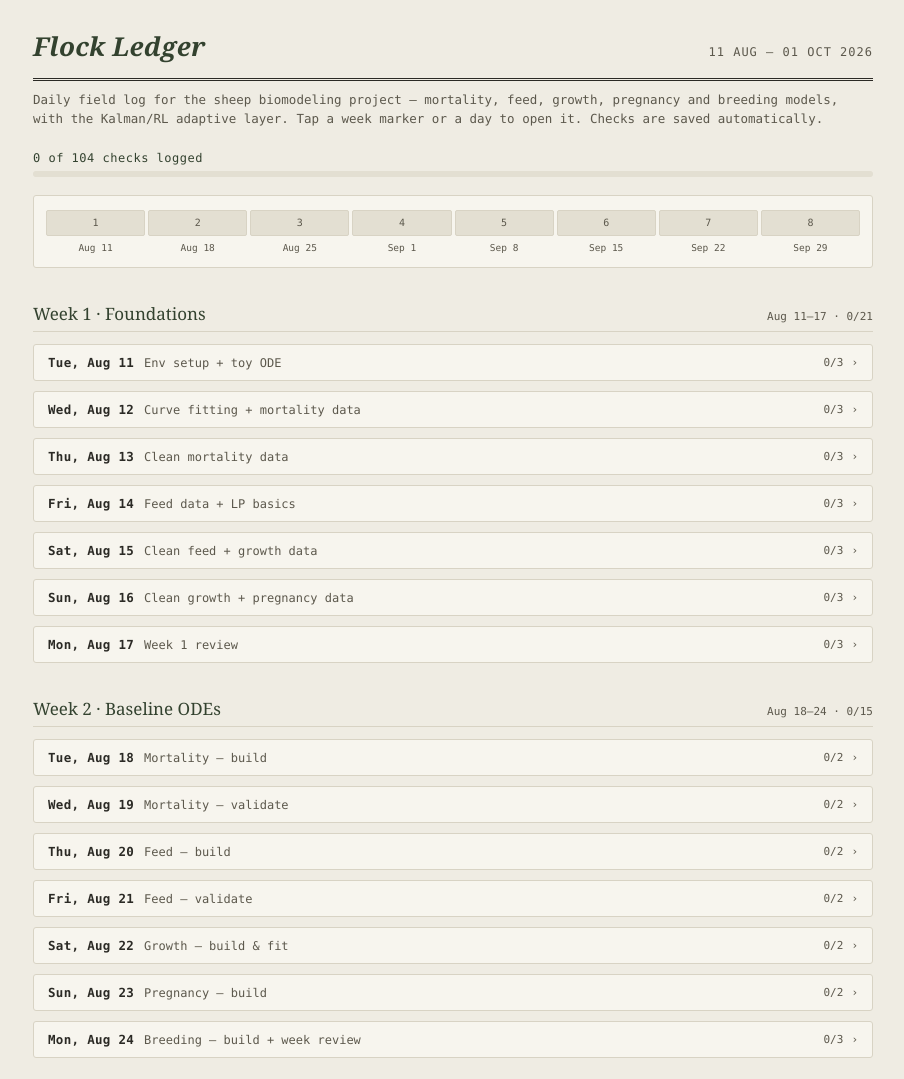
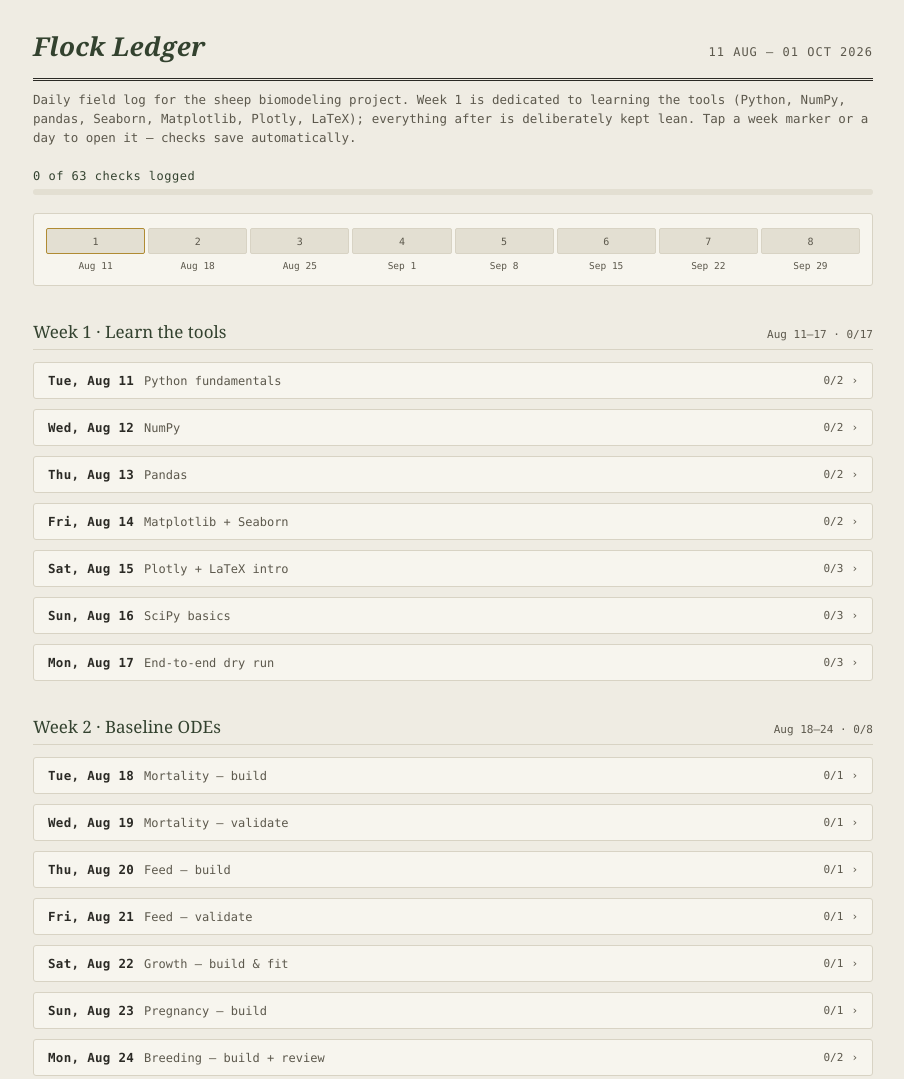
Before and after one commit to Shivsmaranreddy/ISEF-CBIO-Project, a plain HTML site: page index.html in a window 1280 px wide. Shown: the top 1079 px of the page, without its empty margins (187-1091 px from the left). Drawn offline with Linux system fonts and the light colour scheme.

Commit message:
Refactor CSS and update task descriptions
Removed unused CSS variable for 'done' and updated text descriptions for clarity. Adjusted task completion logic to simplify the code.

```diff
--- a/index.html
+++ b/index.html
@@ -10,7 +10,6 @@
     --clay:#8C5B3E;
     --gold:#B08B33;
     --card:#F7F5EE;
-    --done:#4B5D46;
     --font-head: Georgia, "Iowan Old Style", "Palatino Linotype", serif;
     --font-mono: "SF Mono", "IBM Plex Mono", ui-monospace, Menlo, Consolas, monospace;
   }
@@ -31,7 +30,6 @@
 
   .subhead{font-size:12.5px;color:var(--ink-soft);margin:10px 0 22px;line-height:1.5;}
 
-  /* Flock trail — signature progress element */
   .trail{
     display:flex;gap:3px;align-items:flex-end;margin:18px 0 28px;
     padding:14px 12px;background:var(--card);border:1px solid var(--paper-line);border-radius:3px;
@@ -45,6 +43,7 @@
   .trail-week.complete .trail-mark{background:var(--moss);color:#F7F5EE;border-color:var(--moss-deep);}
   .trail-week.active .trail-mark{outline:2px solid var(--clay);outline-offset:1px;}
   .trail-label{font-size:9.5px;color:var(--ink-soft);text-align:center;}
+  .trail-week.learn .trail-mark{border-color:var(--gold);}
 
   .progress-line{font-size:12px;color:var(--moss-deep);margin-bottom:6px;letter-spacing:0.5px;}
   .progress-bar-outer{height:6px;background:#E3DFD2;border-radius:3px;overflow:hidden;}
@@ -102,7 +101,6 @@
   .reset-btn:hover{background:var(--clay);color:#F7F5EE;}
 
   .loading{text-align:center;padding:40px;color:var(--ink-soft);font-size:12px;}
-  .err{color:#8C5B3E;font-size:11px;text-align:center;padding:8px;}
 
   @media (max-width:560px){
     .trail{overflow-x:auto;}
@@ -117,7 +115,7 @@
     <div class="dates">11 Aug – 01 Oct 2026</div>
   </div>
   <div class="subhead">
-    Daily field log for the sheep biomodeling project — mortality, feed, growth, pregnancy and breeding models, with the Kalman/RL adaptive layer. Tap a week marker or a day to open it. Checks are saved automatically.
+    Daily field log for the sheep biomodeling project. Week 1 is dedicated to learning the tools (Python, NumPy, pandas, Seaborn, Matplotlib, Plotly, LaTeX); everything after is deliberately kept lean. Tap a week marker or a day to open it — checks save automatically.
   </div>
 
   <div class="progress-line" id="overallLine">Loading progress…</div>
@@ -136,235 +134,194 @@
 (function(){
 
   const WEEKS = [
-    { label: "Week 1 · Foundations", range: "Aug 11–17", days: [
-      { date: "2026-08-11", title: "Env setup + toy ODE", tasks: [
-        "Set up Python (Colab/Jupyter); confirm scipy, numpy, pandas import cleanly",
-        "Run solve_ivp on a toy exponential-decay example",
-        "Create Zotero library; add 3 seed references"
+    { label: "Week 1 · Learn the tools", range: "Aug 11–17", learn:true, days: [
+      { date: "2026-08-11", title: "Python fundamentals", tasks: [
+        "Python basics in Colab — variables, loops, functions",
+        "Pull Lamb Mortality farm records into a CSV"
       ]},
-      { date: "2026-08-12", title: "Curve fitting + mortality data", tasks: [
-        "Practice curve_fit on synthetic data",
-        "Pull lamb mortality farm records into a working CSV",
-        "Read 1 paper on hazard/survival models in livestock"
+      { date: "2026-08-12", title: "NumPy", tasks: [
+        "NumPy — arrays, vectorized ops, basic linear algebra",
+        "Clean the Mortality dataset (units, missing values)"
       ]},
-      { date: "2026-08-13", title: "Clean mortality data", tasks: [
-        "Clean mortality data — missing values, consistent units",
-        "Practice solve_ivp on a 2-compartment toy model",
-        "Log every data source in Zotero with full citation"
+      { date: "2026-08-13", title: "Pandas", tasks: [
+        "Pandas — DataFrames, filtering, groupby, merging",
+        "Pull Feed ingredient data + ICAR nutrient tables"
       ]},
-      { date: "2026-08-14", title: "Feed data + LP basics", tasks: [
-        "Pull feed ingredient list, costs, ICAR nutrient tables",
-        "Solve one toy linear programming problem in PuLP",
-        "Watch 1 RL intro video — state/action/reward"
+      { date: "2026-08-14", title: "Matplotlib + Seaborn", tasks: [
+        "Matplotlib — line/scatter plots; Seaborn — distributions, pairplots",
+        "Clean the Feed dataset"
       ]},
-      { date: "2026-08-15", title: "Clean feed + growth data", tasks: [
-        "Clean feed dataset; build nutrient requirement reference table",
-        "Pull weight-at-age records per animal",
-        "Watch 1 more RL intro video"
+      { date: "2026-08-15", title: "Plotly + LaTeX intro", tasks: [
+        "Plotly — one interactive chart (hover/zoom)",
+        "Overleaf — \"Learn LaTeX in 30 minutes\"; open a paper template",
+        "Pull Growth (weight-at-age) records"
       ]},
-      { date: "2026-08-16", title: "Clean growth + pregnancy data", tasks: [
-        "Clean growth data; flag missing/irregular ages",
-        "Pull pregnancy & breeding records (BCS, mating dates, outcomes)",
-        "Draft state / action / reward definitions on paper"
+      { date: "2026-08-16", title: "SciPy basics", tasks: [
+        "scipy.integrate.solve_ivp — run one toy ODE example",
+        "scipy.optimize.curve_fit — fit a toy curve",
+        "Pull Pregnancy & Breeding records"
       ]},
-      { date: "2026-08-17", title: "Week 1 review", tasks: [
-        "Confirm all 5 datasets are cleaned and saved",
-        "Note open data gaps per model",
-        "Review week goals vs. actual — adjust week 2 if behind"
+      { date: "2026-08-17", title: "End-to-end dry run", tasks: [
+        "One mini pipeline: load CSV → clean → plot → fit a toy curve",
+        "Clean Pregnancy & Breeding datasets",
+        "Set up Zotero library; log all data sources with citations"
       ]}
     ]},
 
     { label: "Week 2 · Baseline ODEs", range: "Aug 18–24", days: [
       { date: "2026-08-18", title: "Mortality — build", tasks: [
-        "Build hazard-decay ODE skeleton (dS/dt = -h·S)",
-        "Fit logistic regression coefficients on real data"
+        "Build hazard-decay ODE; fit logistic coefficients on real data"
       ]},
       { date: "2026-08-19", title: "Mortality — validate", tasks: [
-        "Plot fitted survival curve vs. real data",
-        "Sanity-check hazard direction/magnitude makes sense"
+        "Plot fitted survival curve vs. real data"
       ]},
       { date: "2026-08-20", title: "Feed — build", tasks: [
-        "Build LP ration model (or rumen-pool ODE) in PuLP/scipy",
-        "Run baseline least-cost ration optimization"
+        "Build LP ration model in PuLP; run baseline optimization"
       ]},
       { date: "2026-08-21", title: "Feed — validate", tasks: [
-        "Check optimized ration meets all nutrient constraints",
-        "Compare against your farm's actual current ration"
+        "Check optimized ration vs. real constraints and current ration"
       ]},
       { date: "2026-08-22", title: "Growth — build & fit", tasks: [
-        "Fit Gompertz curve per breed using curve_fit",
-        "Plot fitted curves against real weight-at-age points"
+        "Fit Gompertz curve per breed with curve_fit"
       ]},
       { date: "2026-08-23", title: "Pregnancy — build", tasks: [
-        "Build reproductive-state ODE (Open→Bred→Pregnant→Lambed)",
-        "Estimate transition rates from real breeding records"
+        "Build reproductive-state ODE; estimate transition rates"
       ]},
-      { date: "2026-08-24", title: "Breeding — build + week review", tasks: [
-        "Build selection-index / Price-equation baseline",
-        "Review all 5 baseline models side by side",
-        "List which models look strongest going into validation week"
+      { date: "2026-08-24", title: "Breeding — build + review", tasks: [
+        "Build selection-index/Price-equation baseline",
+        "Quick review of all 5 baselines together"
       ]}
     ]},
 
     { label: "Week 3 · Validate & choose priority", range: "Aug 25–31", days: [
       { date: "2026-08-25", title: "Fit checks — Mortality + Growth", tasks: [
-        "Goodness-of-fit check: Mortality model",
-        "Goodness-of-fit check: Growth model"
+        "Goodness-of-fit: Mortality + Growth models"
       ]},
       { date: "2026-08-26", title: "Fit checks — Feed + Pregnancy", tasks: [
-        "Validate Feed model output against real constraints",
-        "Goodness-of-fit check: Pregnancy model"
+        "Validate Feed output; goodness-of-fit: Pregnancy model"
       ]},
       { date: "2026-08-27", title: "Fit checks — Breeding + sensitivity setup", tasks: [
-        "Sanity-check Breeding model projections",
-        "Set up sensitivity analysis framework (±10–20% parameter sweep)"
+        "Sanity-check Breeding projections; set up sensitivity sweep"
       ]},
-      { date: "2026-08-28", title: "Run sensitivity analysis", tasks: [
-        "Run sensitivity sweep across all 5 models",
-        "Record which parameters move outcomes the most"
+      { date: "2026-08-28", title: "Sensitivity analysis", tasks: [
+        "Run ±10–20% parameter sweep across all 5 models"
       ]},
       { date: "2026-08-29", title: "Literature sanity-check", tasks: [
-        "Compare fitted parameters against published values",
-        "Flag any wildly divergent results for a bug check"
+        "Compare fitted parameters against published values"
       ]},
       { date: "2026-08-30", title: "Choose priority model(s)", tasks: [
-        "Decide which 1–2 models get the Kalman/RL layer",
-        "Write a short justification (data richness/quality)"
+        "Decide which 1–2 models get the Kalman/RL layer + justify"
       ]},
       { date: "2026-08-31", title: "Mentor review of baselines", tasks: [
-        "Walk mentor through all 5 baseline models",
-        "Document open issues / questions before month 2"
+        "Walk mentor through all 5 baselines; log open issues"
       ]}
     ]},
 
     { label: "Week 4 · Kalman baseline", range: "Sep 1–7", days: [
       { date: "2026-09-01", title: "Kalman basics", tasks: [
-        "Learn filterpy basics with a toy Kalman example",
-        "Read a short primer on state-space models"
+        "filterpy toy example; read a short state-space primer"
       ]},
       { date: "2026-09-02", title: "State-space formulation", tasks: [
-        "Write priority model's ODE in state-space form",
-        "Identify which parameter(s) will be adaptively updated"
+        "Write priority model's ODE in state-space form"
       ]},
       { date: "2026-09-03", title: "Implement filter", tasks: [
-        "Implement Kalman update step in code",
-        "Run on a short synthetic test sequence first"
+        "Implement Kalman update; test on synthetic data first"
       ]},
       { date: "2026-09-04", title: "Run on real data", tasks: [
-        "Run Kalman-updated model on real sequential farm data",
-        "Plot parameter estimate evolving over time"
+        "Run Kalman-updated model on real sequential farm data"
       ]},
       { date: "2026-09-05", title: "Compare vs static fit", tasks: [
-        "Compare Kalman-updated predictions vs. static-fit predictions",
-        "Compute error metrics for both"
+        "Compare Kalman-updated vs. static-fit error metrics"
       ]},
       { date: "2026-09-06", title: "Debug & refine", tasks: [
-        "Debug/refine Kalman implementation",
-        "Re-run and re-check error metrics"
+        "Debug/refine; re-check error metrics"
       ]},
       { date: "2026-09-07", title: "Document + prep RL", tasks: [
-        "Write up Kalman results (this is your guaranteed baseline)",
-        "Sketch the RL environment design on paper"
+        "Write up Kalman results; sketch RL environment design"
       ]}
     ]},
 
     { label: "Week 5 · RL layer", range: "Sep 8–14", days: [
       { date: "2026-09-08", title: "RL setup", tasks: [
-        "Install gymnasium + stable-baselines3",
-        "Run a stock toy RL example to confirm setup works"
+        "Install gymnasium + stable-baselines3; run one toy example"
       ]},
       { date: "2026-09-09", title: "Custom environment", tasks: [
-        "Define custom Gym environment wrapping priority ODE model",
-        "Confirm environment resets/steps without errors"
+        "Define Gym environment wrapping the priority ODE model"
       ]},
       { date: "2026-09-10", title: "Reward function", tasks: [
-        "Define reward function (negative prediction error)",
-        "Sanity-check reward values on a few manual steps"
+        "Define reward (negative prediction error); sanity-check values"
       ]},
       { date: "2026-09-11", title: "First training run", tasks: [
-        "Run first PPO/DQN training pass",
-        "Confirm training runs end-to-end without crashing"
+        "Run first PPO/DQN pass end-to-end without crashing"
       ]},
       { date: "2026-09-12", title: "Tune training", tasks: [
-        "Adjust episodes/learning rate",
-        "Monitor reward curve for signs of learning"
+        "Adjust episodes/learning rate; watch reward curve"
       ]},
       { date: "2026-09-13", title: "Compare all three", tasks: [
-        "Compare RL agent vs. Kalman baseline vs. static fit",
-        "Tabulate error metrics for all three approaches"
+        "Tabulate RL vs. Kalman vs. static-fit error metrics"
       ]},
       { date: "2026-09-14", title: "Document honestly", tasks: [
-        "Write up RL results, including limitations if it underperforms",
-        "Decide final framing (RL layer vs. Kalman-only) for the paper"
+        "Write up RL results and limitations; lock final framing"
       ]}
     ]},
 
     { label: "Week 6 · Consolidate", range: "Sep 15–21", days: [
       { date: "2026-09-15", title: "Debug buffer", tasks: [
-        "Use as buffer day if RL/Kalman needs more debugging",
-        "Otherwise: finalize priority model's full results"
+        "Buffer for RL/Kalman debugging, or finalize priority model results"
       ]},
       { date: "2026-09-16", title: "Write-up: Mortality", tasks: [
-        "Finalize Lamb Mortality methods + results section notes"
+        "Finalize Mortality methods + results notes"
       ]},
       { date: "2026-09-17", title: "Write-up: Feed", tasks: [
-        "Finalize Feed Optimization methods + results section notes"
+        "Finalize Feed methods + results notes"
       ]},
       { date: "2026-09-18", title: "Write-up: Growth", tasks: [
-        "Finalize Growth model methods + results section notes"
+        "Finalize Growth methods + results notes"
       ]},
       { date: "2026-09-19", title: "Write-up: Pregnancy", tasks: [
-        "Finalize Pregnancy model methods + results section notes"
+        "Finalize Pregnancy methods + results notes"
       ]},
       { date: "2026-09-20", title: "Write-up: Breeding", tasks: [
-        "Finalize Breeding model methods + results section notes"
+        "Finalize Breeding methods + results notes"
       ]},
       { date: "2026-09-21", title: "Figures + citations pass", tasks: [
-        "Compile all figures into one folder",
-        "Confirm every figure has a citation/credit line"
+        "Compile figures; confirm every one has a citation/credit line"
       ]}
     ]},
 
     { label: "Week 7 · Write the paper", range: "Sep 22–28", days: [
       { date: "2026-09-22", title: "Introduction", tasks: [
-        "Write Introduction + literature review section"
+        "Write Introduction + literature review"
       ]},
       { date: "2026-09-23", title: "Methods", tasks: [
-        "Write Methods section covering all 5 models + AI layer"
+        "Write Methods — all 5 models + AI layer"
       ]},
       { date: "2026-09-24", title: "Results", tasks: [
-        "Write Results section with figures and tables"
+        "Write Results with figures and tables"
       ]},
       { date: "2026-09-25", title: "Discussion", tasks: [
-        "Write Discussion section — interpretation + limitations"
+        "Write Discussion — interpretation + limitations"
       ]},
       { date: "2026-09-26", title: "Conclusion + references", tasks: [
-        "Write Conclusion",
-        "Check all references formatted consistently (APA/IEEE via Zotero)"
+        "Write Conclusion; check reference formatting via Zotero"
       ]},
       { date: "2026-09-27", title: "Abstract + quad chart draft", tasks: [
-        "Draft 250-word abstract",
-        "Draft quad chart content (4 quadrants)"
+        "Draft 250-word abstract; draft quad chart content"
       ]},
       { date: "2026-09-28", title: "Quad chart + AI disclosure", tasks: [
-        "Build quad chart image in Canva (light bg, dark text, 18pt+ font)",
-        "Write up AI usage disclosure summary from your prompt log"
+        "Build quad chart image; write AI usage disclosure summary"
       ]}
     ]},
 
     { label: "Buffer · Finish & submit", range: "Sep 29–Oct 1", days: [
       { date: "2026-09-29", title: "Mentor review pass", tasks: [
-        "Full mentor review of paper + abstract + quad chart",
-        "Revise based on feedback"
+        "Full mentor review; revise based on feedback"
       ]},
       { date: "2026-09-30", title: "Video + final citation check", tasks: [
-        "Record 90-second project video",
-        "Final pass: every graphic cited, every claim sourced"
+        "Record 90-second video; final citation/sourcing check"
       ]},
       { date: "2026-10-01", title: "Submit", tasks: [
-        "Confirm all files ready: synopsis, paper, video",
-        "Submit on IRIS website",
-        "Save a backup copy of everything submitted"
+        "Confirm files ready, submit on IRIS website, save a backup"
       ]}
     ]}
   ];
@@ -375,8 +332,8 @@
   const overallBar = document.getElementById('overallBar');
   const resetBtn = document.getElementById('resetBtn');
 
-  let allState = {}; // { "2026-08-11": [true,false,...] }
-  let allNotes = {}; // { "2026-08-11": "note text" }
+  let allState = {};
+  let allNotes = {};
 
   function todayStr(){
     const d = new Date();
@@ -406,7 +363,7 @@
     }catch(e){ console.error('note save failed', e); }
   }
 
-  function dayCompletion(date, taskCount){
+  function dayCompletion(date){
     const st = allState[date];
     if(!st) return 0;
     return st.filter(Boolean).length;
@@ -422,7 +379,7 @@
       let weekTotal = 0, weekDone = 0;
       week.days.forEach(day => {
         weekTotal += day.tasks.length;
-        weekDone += dayCompletion(day.date, day.tasks.length);
+        weekDone += dayCompletion(day.date);
       });
       totalTasks += weekTotal;
       totalDone += weekDone;
@@ -436,7 +393,7 @@
       wb.appendChild(wt);
 
       week.days.forEach(day => {
-        const done = dayCompletion(day.date, day.tasks.length);
+        const done = dayCompletion(day.date);
         const total = day.tasks.length;
         const card = document.createElement('div');
         card.className = 'day-card';
@@ -469,8 +426,7 @@
             allState[day.date] = arr;
             row.classList.toggle('checked', cb.checked);
             await saveDay(day.date, arr);
-            renderAll(); // refresh counts/progress
-            // re-open the same card after re-render
+            renderAll();
             const reopened = document.getElementById('card-' + day.date);
             if(reopened) reopened.classList.add('open');
           });
@@ -509,12 +465,12 @@
       let isActiveWeek = false;
       week.days.forEach(day => {
         weekTotal += day.tasks.length;
-        weekDone += dayCompletion(day.date, day.tasks.length);
+        weekDone += dayCompletion(day.date);
         if(day.date === today) isActiveWeek = true;
       });
       const complete = weekTotal>0 && weekDone === weekTotal;
       const el = document.createElement('div');
-      el.className = 'trail-week' + (complete?' complete':'') + (isActiveWeek?' active':'');
+      el.className = 'trail-week' + (complete?' complete':'') + (isActiveWeek?' active':'') + (week.learn?' learn':'');
       el.innerHTML = `<div class="trail-mark">${wi+1}</div><div class="trail-label">${week.range.split('–')[0]}</div>`;
       el.addEventListener('click', () => {
         const target = document.getElementById('week-'+wi);
@@ -536,7 +492,6 @@
     await Promise.all(allDates.map(loadDay));
     renderAll();
 
-    // auto-open today's card if present
     const today = todayStr();
     const todayCard = document.getElementById('card-' + today);
     if(todayCard){
```
